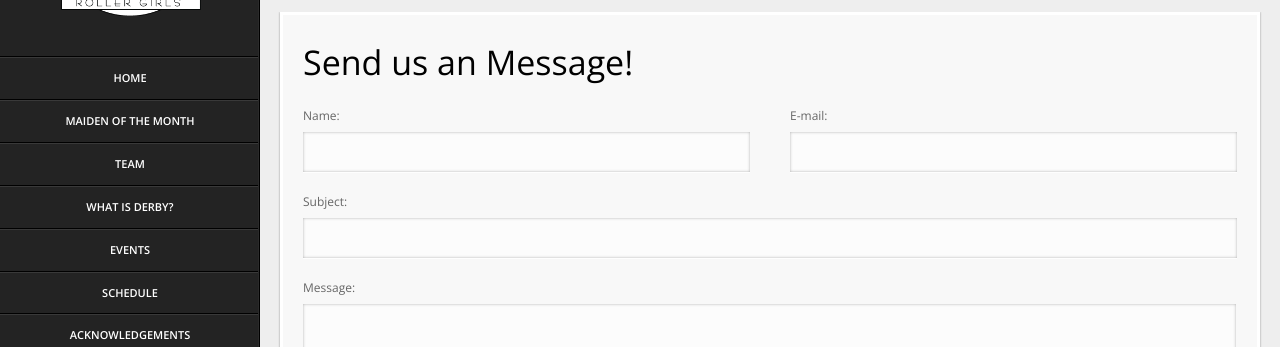
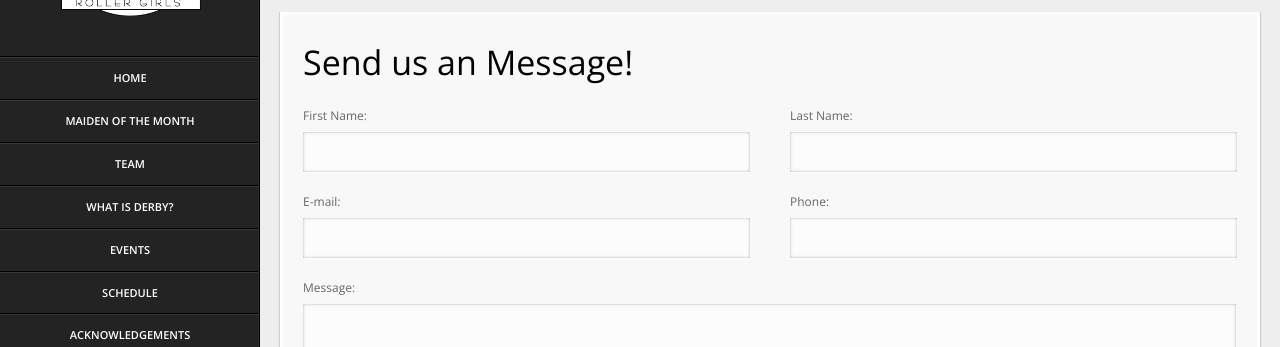
Before and after one commit to iron-mountain-roller-girls/iron-mountain-roller-girls.github.io, a Jekyll site: the page built from contact.html, in a window 1280 px wide and 900 px high. Shown: the part 185-532 px from the top of the window. Built offline with Jekyll 4.4.1, drawn with Linux system fonts in a browser that asks for light colours; nearby versions of some CDN libraries; a script that is not in the unit is left out.

Commit message:
Updated the forms to be wufoo

```diff
--- a/contact.html
+++ b/contact.html
@@ -11,23 +11,31 @@ layout: default
               <h2>Send us an Message!</h2>
               <br>
               <div class="form">
-                  <form action="//forms.brace.io/webinfo@ironmountainrollergirls.com" method="post">
+                  <form id="form1" name="form1" class="wufoo topLabel page" accept-charset="UTF-8" autocomplete="off" enctype="multipart/form-data" method="post" novalidate
+      action="https://imrg.wufoo.com/forms/z110clq71b4gb14/#public">
+                      <input type="hidden" id="idstamp" name="idstamp" value="kMlHHnNmRSwiXNQ4sMw+DidwgLAdmjFnJ1FTZlvahHw=" />
                       <div class="row" >
                           <div class="scgrid-6" >
-                              <p>Name:</p>
-                              <input style="width:100%;" class="form_input" type="text" name="name" value=""><br>
+                              <p>First Name:</p>
+                              <input style="width:100%;" class="form_input" type="text" name="Field1" value=""><br>
+                          </div>
+                          <div class="scgrid-6" >
+                              <p>Last Name:</p>
+                              <input style="width:100%;" class="form_input" type="text" name="Field2" value=""><br>
                           </div>
                           <div class="scgrid-6" >
                               <p>E-mail:</p>
-                              <input style="width:100%;" class="form_input" type="text" name="_replyto" value=""><br>
+                              <input style="width:100%;" class="form_input" type="text" name="Field3" value=""><br>
+                          </div>
+                          <div class="scgrid-6" >
+                              <p>Phone:</p>
+                              <input style="width:100%;" class="form_input" type="text" name="Field8" value=""><br>
                           </div>
                           <div class="scgrid-12" >
-                              <p>Subject:</p>
-                              <input style="width:100%;" class="form_input" type="text" name="subject" value=""><br>
                               <p>Message:</p>
-                              <textarea  name="comment"></textarea>
+                              <textarea  name="Field6"></textarea>
 
-                              <input class="pink pull_right  small button" type="submit" value="Submit Comment">
+                              <input class="pink pull_right  small button" type="submit" id="saveForm" name="saveForm" value="Submit Comment">
                           </div>
                       </div>
                   </form>
```
